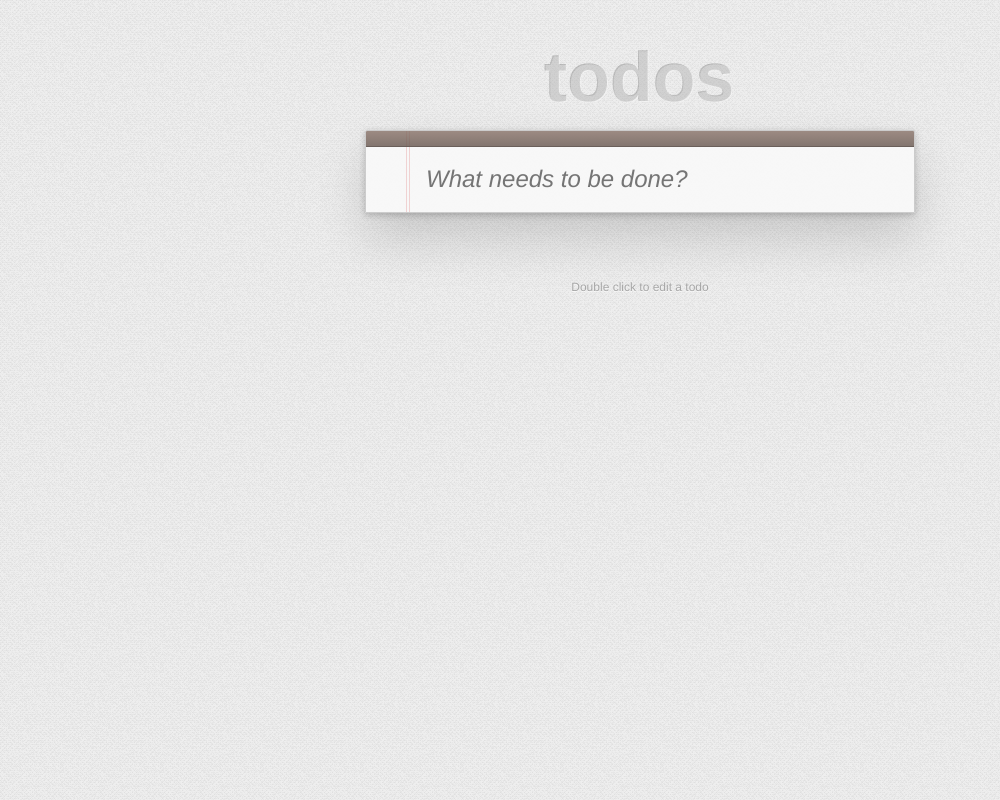
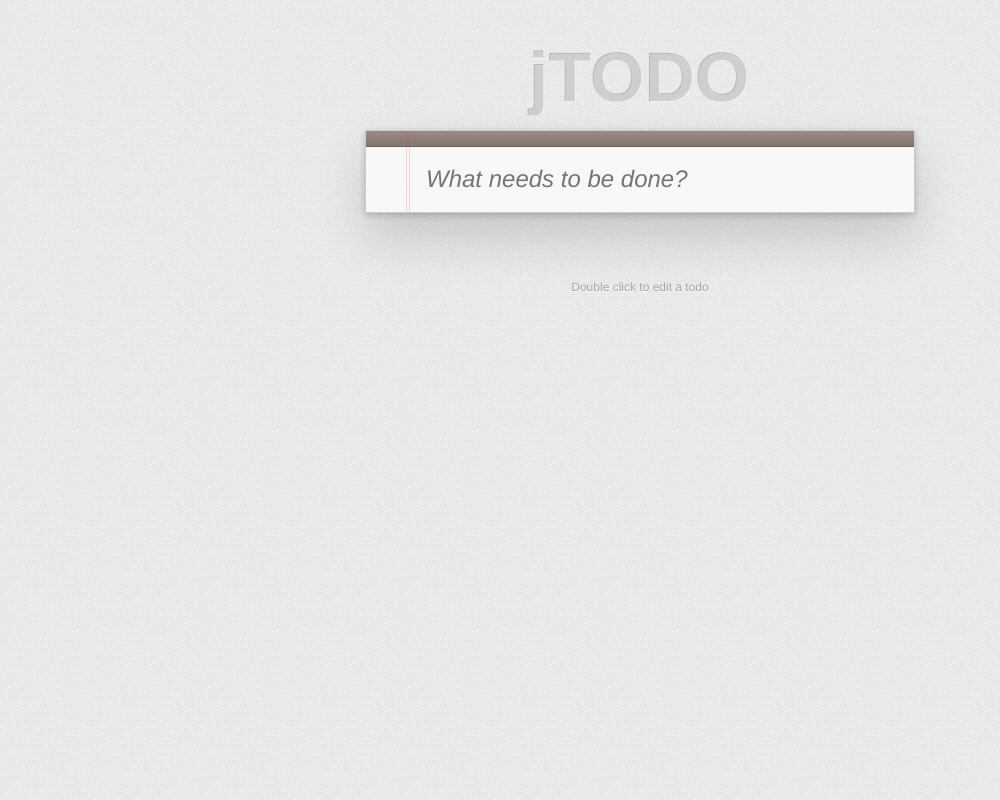
Before and after one commit to JustB/jTodo, a plain HTML site: page index.html in a window 1280 px wide. Shown: the whole page, without its empty margins (0-1000 px from the left). Drawn offline with nearby package versions, Linux system fonts and the light colour scheme.

Commit message:
Changed title

```diff
--- a/index.html
+++ b/index.html
@@ -9,7 +9,7 @@
 <body>
 <section id="todoapp">
     <header id="header">
-        <h1>todos</h1>
+        <h1>jTODO</h1>
         <input id="new-todo" placeholder="What needs to be done?" autofocus>
     </header>
     <section id="main">
```
